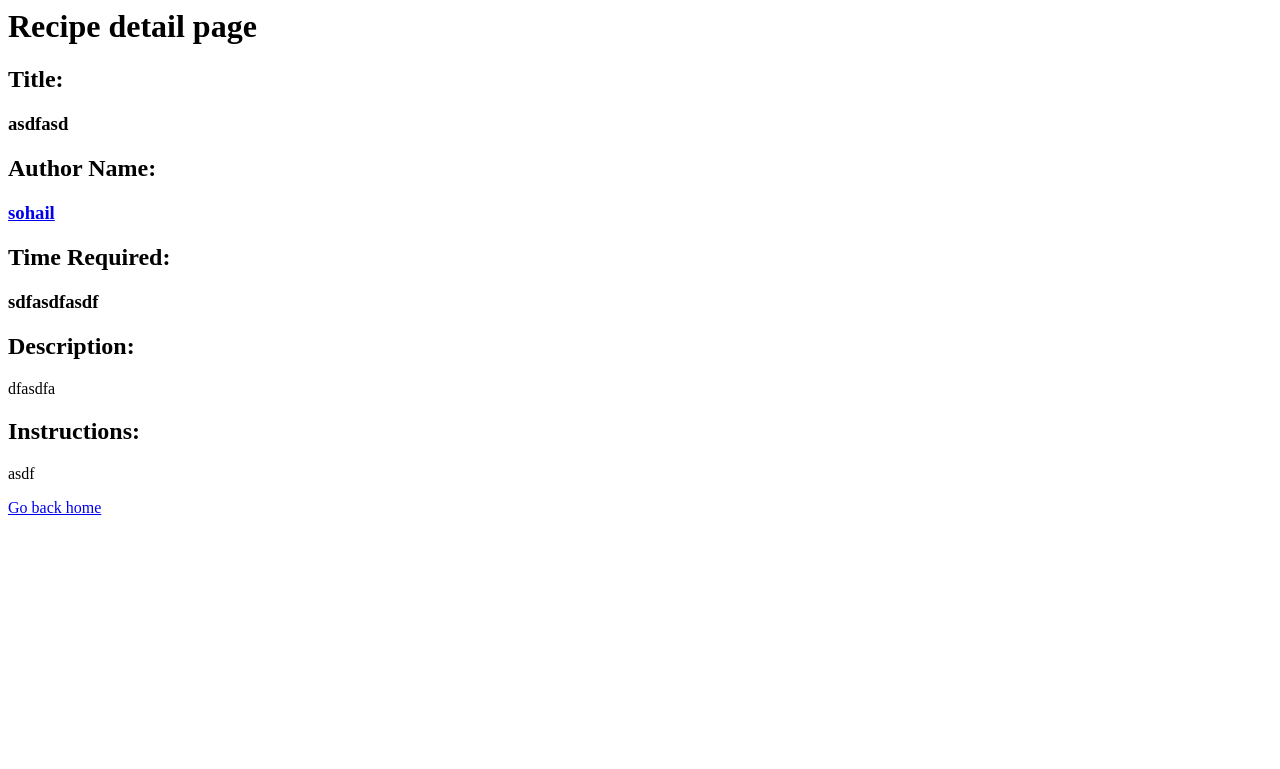
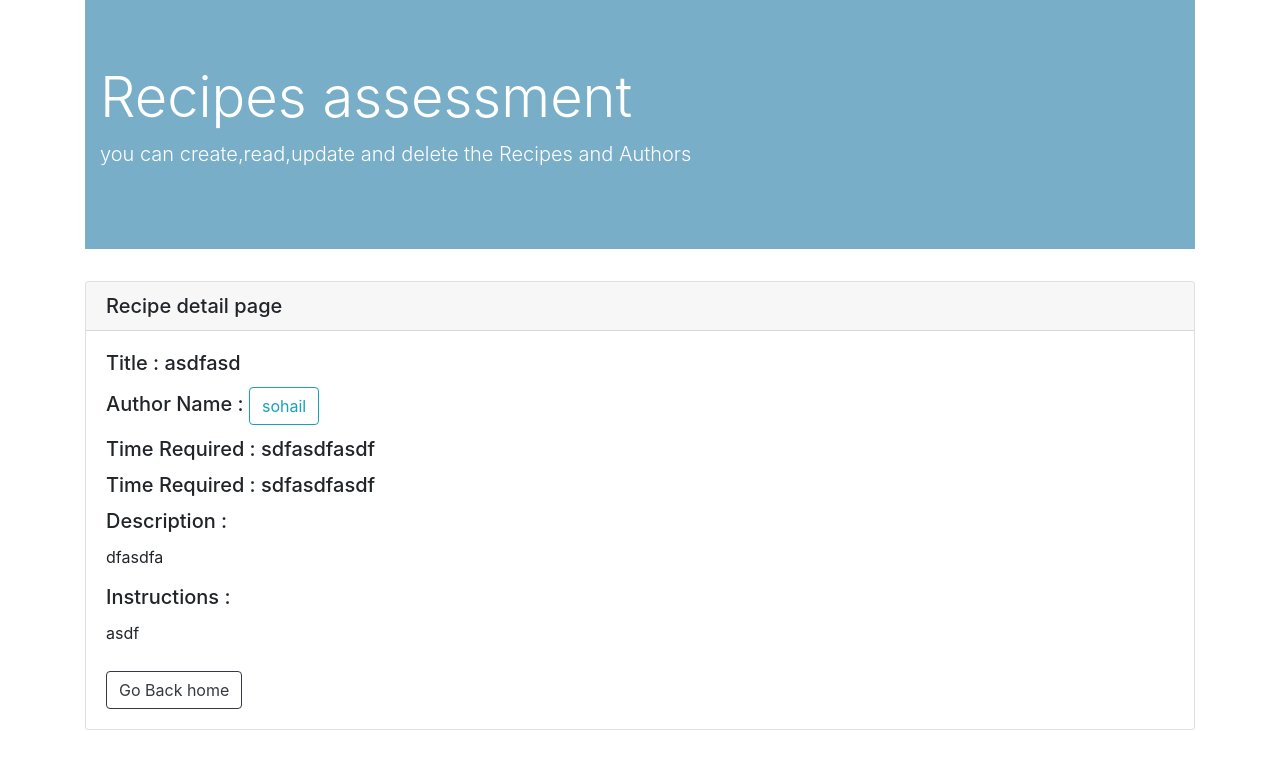
Before and after one commit to cardboardsocks/RecipeBoxV1, a Django app: page /recipe/7/ in a window 1280 px wide. Shown: the top 769 px of the page. Run offline with Django 3.2, Linux system fonts and the light colour scheme; data comes from the database, SQL or seed files in the repository; both versions use the stored data as it was after the commit; some libraries are stand-ins or nearby versions.

Commit message:
added bootstrap and completed assessment ready for grades

```diff
--- a/recipe/settings.py
+++ b/recipe/settings.py
@@ -11,10 +11,9 @@ https://docs.djangoproject.com/en/3.1/ref/settings/
 """
 
 from pathlib import Path
-
+import os
 # Build paths inside the project like this: BASE_DIR / 'subdir'.
 BASE_DIR = Path(__file__).resolve(strict=True).parent.parent
-
 
 # Quick-start development settings - unsuitable for production
 # See https://docs.djangoproject.com/en/3.1/howto/deployment/checklist/
@@ -119,3 +118,6 @@ USE_TZ = True
 # https://docs.djangoproject.com/en/3.1/howto/static-files/
 
 STATIC_URL = '/static/'
+STATICFILES_DIRS = (
+    os.path.join(BASE_DIR, "static/"),
+)
--- a/recipe_box_v1/urls.py
+++ b/recipe_box_v1/urls.py
@@ -2,9 +2,11 @@
 from django.urls import path
 from recipe_box_v1 import views
 urlpatterns = [
-    path('',views.index),
+    path('',views.index,name="homepage"),
     path('recipe/<int:recipe_id>/',views.recipe_detail),
     path('author/<int:author_id>/',views.author_detail),
+    path('addauthor/',views.add_new_author_form_view),
+    path('addrecipe/',views.add_new_recipe_form_view),
 
 
 ]
--- a/recipe_box_v1/views.py
+++ b/recipe_box_v1/views.py
@@ -1,5 +1,6 @@
-from django.shortcuts import render
+from django.shortcuts import render,HttpResponseRedirect,reverse
 from recipe_box_v1.models import Recipe, Author
+from recipe_box_v1.forms import AddAuthorForm,AddRecipeForm
 # Create your views here.
 def index(request):
     return render(request,'index.html',{'all_recipes':Recipe.objects.all()})
@@ -21,3 +22,36 @@ def author_detail(request,author_id):
         "author_name":_author_name
     }
     return render(request,'author_detail.html',context)
+
+
+def add_new_author_form_view(request):
+
+    if request.method == "POST":
+        form = AddAuthorForm(request.POST)
+        if form.is_valid():
+            data = form.cleaned_data
+            Author.objects.create(
+                name = data.get('name'),
+                bio = data.get('bio'),
+
+            )
+            return HttpResponseRedirect(reverse("homepage"))
+    form = AddAuthorForm()
+    return render(request,"addauthor.html",{'form':form})
+
+def add_new_recipe_form_view(request):
+
+    if request.method == "POST":
+        form = AddRecipeForm(request.POST)
+        if form.is_valid():
+            data = form.cleaned_data
+            Recipe.objects.create(
+                title = data.get('title'),
+                author = data.get('author'),
+                description = data.get('description'),
+                time_required = data.get('time_required'),
+                instruction = data.get('instruction')
+            )
+            return HttpResponseRedirect(reverse("homepage"))
+    form = AddRecipeForm()
+    return render(request,"addrecipe.html",{'form':form})
--- /dev/null
+++ b/static/style.css
@@ -0,0 +1,27 @@
+.jumbotron{
+    background-color:#79aec8;
+    color:white;
+}
+  #main_grid  a:nth-child(odd) {
+  background: #bee5eb;
+}
+
+#main_grid  a:nth-child(even) {
+  background: #c3e6cb;
+}
+      #main_grid  a:hover {
+  background: #e4ebef;
+}
+#go_back_btn{
+  float:right;
+}
+.dropdown-item{
+      border: 1px solid #ced4da;
+
+}
+.btn-outline-dark{
+  margin-top:10px;
+}
+textarea{
+  max-height:5rem !important;
+}
--- /dev/null
+++ b/templates/base_generic.html
@@ -0,0 +1,36 @@
+<!doctype html>
+<html lang="en">
+  <head>
+    <!-- Required meta tags -->
+    <meta charset="utf-8">
+    <meta name="viewport" content="width=device-width, initial-scale=1, shrink-to-fit=no">
+
+    <!-- Bootstrap CSS -->
+    <link rel="stylesheet" href="https://stackpath.bootstrapcdn.com/bootstrap/4.5.2/css/bootstrap.min.css" integrity="sha384-JcKb8q3iqJ61gNV9KGb8thSsNjpSL0n8PARn9HuZOnIxN0hoP+VmmDGMN5t9UJ0Z" crossorigin="anonymous">
+    {%load static %}
+    <link rel="stylesheet" href="{% static 'style.css'  %}" type="text/css">
+    <title>Recipes</title>
+
+  </head>
+  <body>
+  <div class="container">
+  <div class="jumbotron jumbotron-fluid">
+  <div class="container">
+    <h1 class="display-4">Recipes assessment</h1>
+    <p class="lead">you can create,read,update and delete the Recipes and Authors</p>
+  </div>
+</div>
+
+        {% block content %}
+
+        {% endblock %}
+
+</div>
+
+    <!-- Optional JavaScript -->
+    <!-- jQuery first, then Popper.js, then Bootstrap JS -->
+    <script src="https://code.jquery.com/jquery-3.5.1.slim.min.js" integrity="sha384-DfXdz2htPH0lsSSs5nCTpuj/zy4C+OGpamoFVy38MVBnE+IbbVYUew+OrCXaRkfj" crossorigin="anonymous"></script>
+    <script src="https://cdn.jsdelivr.net/npm/popper.js@1.16.1/dist/umd/popper.min.js" integrity="sha384-9/reFTGAW83EW2RDu2S0VKaIzap3H66lZH81PoYlFhbGU+6BZp6G7niu735Sk7lN" crossorigin="anonymous"></script>
+    <script src="https://stackpath.bootstrapcdn.com/bootstrap/4.5.2/js/bootstrap.min.js" integrity="sha384-B4gt1jrGC7Jh4AgTPSdUtOBvfO8shuf57BaghqFfPlYxofvL8/KUEfYiJOMMV+rV" crossorigin="anonymous"></script>
+  </body>
+</html>
--- a/templates/generic_form.html
+++ /dev/null
@@ -1,5 +0,0 @@
-<form action="" method="post">
-    {% csrf_token %}
-    {{ form }}
-    <input type="submit" value="Submit">
-</form>
--- a/templates/recipe_detail.html
+++ b/templates/recipe_detail.html
@@ -1,18 +1,22 @@
-<h1>Recipe detail page  </h1>
+{% extends "base_generic.html" %}
+{% block content %}
 {% if not recipe_detail%}
     <h3> The recipe you are looking is not exist</h3>
 {% else %}
-    <h2>Title:</h2>
-    <h3>{{recipe_detail.title}}</h3>
-    <h2>Author Name:</h2>
-    <h3><a href="/author/{{recipe_detail.author.id}}/" > {{recipe_detail.author.name}}</a></h3>
-    <h2>Time Required:</h2>
-    <h3>{{recipe_detail.time_required}}</h3>
-    <h2>Description:</h2>
-    <p>{{recipe_detail.description}}</p>
-    <h2>Instructions:</h2>
-    <p>{{recipe_detail.instruction}}</p>
+    <div class="card">
+    <h5 class="card-header">Recipe detail page </h5>
+    <div class="card-body">
+    <h5 class="card-title">Title : {{recipe_detail.title}}</h5>
+    <h5 class="card-title">Author Name : <a href="/author/{{recipe_detail.author.id}}/" class="btn btn-outline-info"  > {{recipe_detail.author.name}}</a></h5>
+    <h5 class="card-title">Time Required : {{recipe_detail.time_required}}</h5>
+    <h5 class="card-title">Time Required : {{recipe_detail.time_required}}</h5>
+    <h5 class="card-title">Description :  </h5>
+    <p class="card-text">{{recipe_detail.description}}</p>
+    <h5 class="card-title">Instructions :  </h5>
+    <p class="card-text">{{recipe_detail.instruction}}</p>
+
+      <a href="/" type="button"  class="btn btn-outline-dark">Go Back home</a>
+  </div>
+</div>
 {% endif %}
-
-
-<a href="/">Go back home</a>
+{% endblock %}
```
Also changed, not shown: recipe_box_v1/forms.py (added, +46 -0 lines), templates/addauthor.html (added, +14 -0 lines), templates/addrecipe.html (added, +14 -0 lines), templates/author_detail.html (+17 -15 lines), templates/index.html (+16 -7 lines), db.sqlite3.
